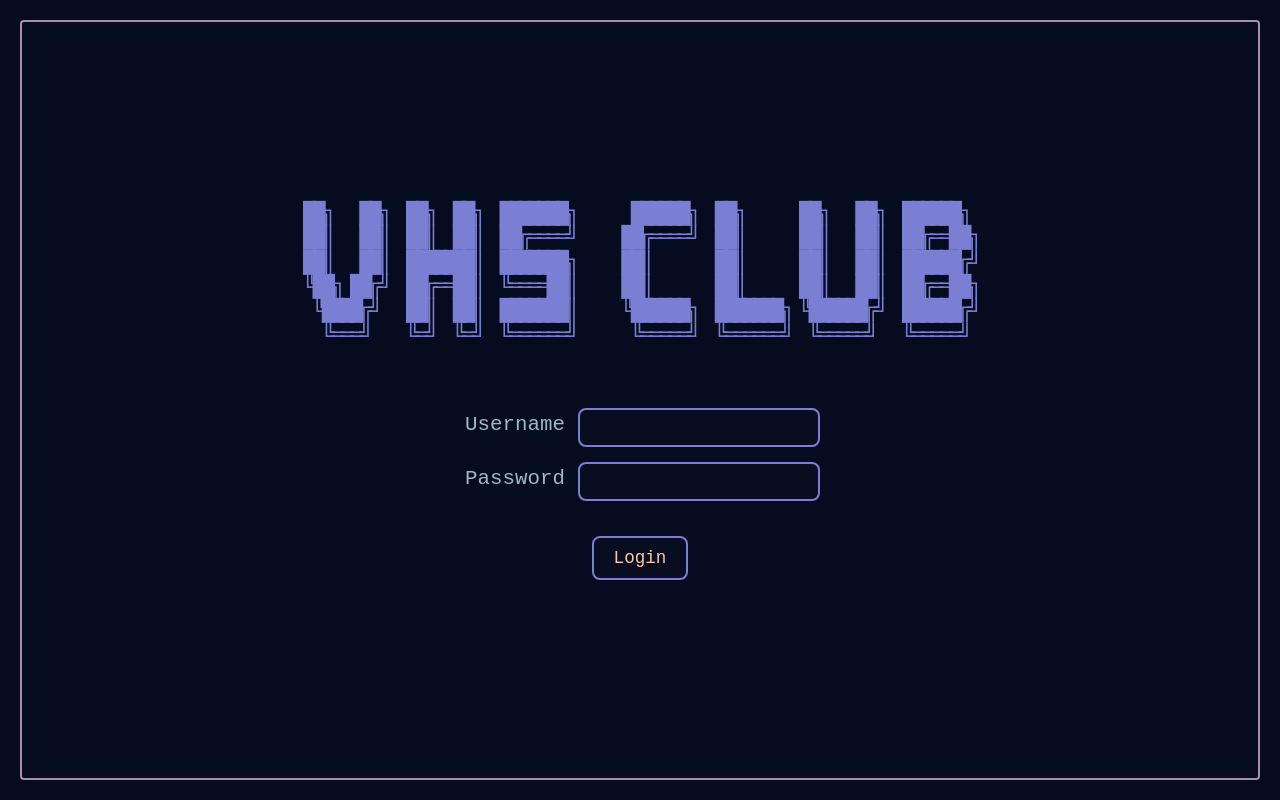
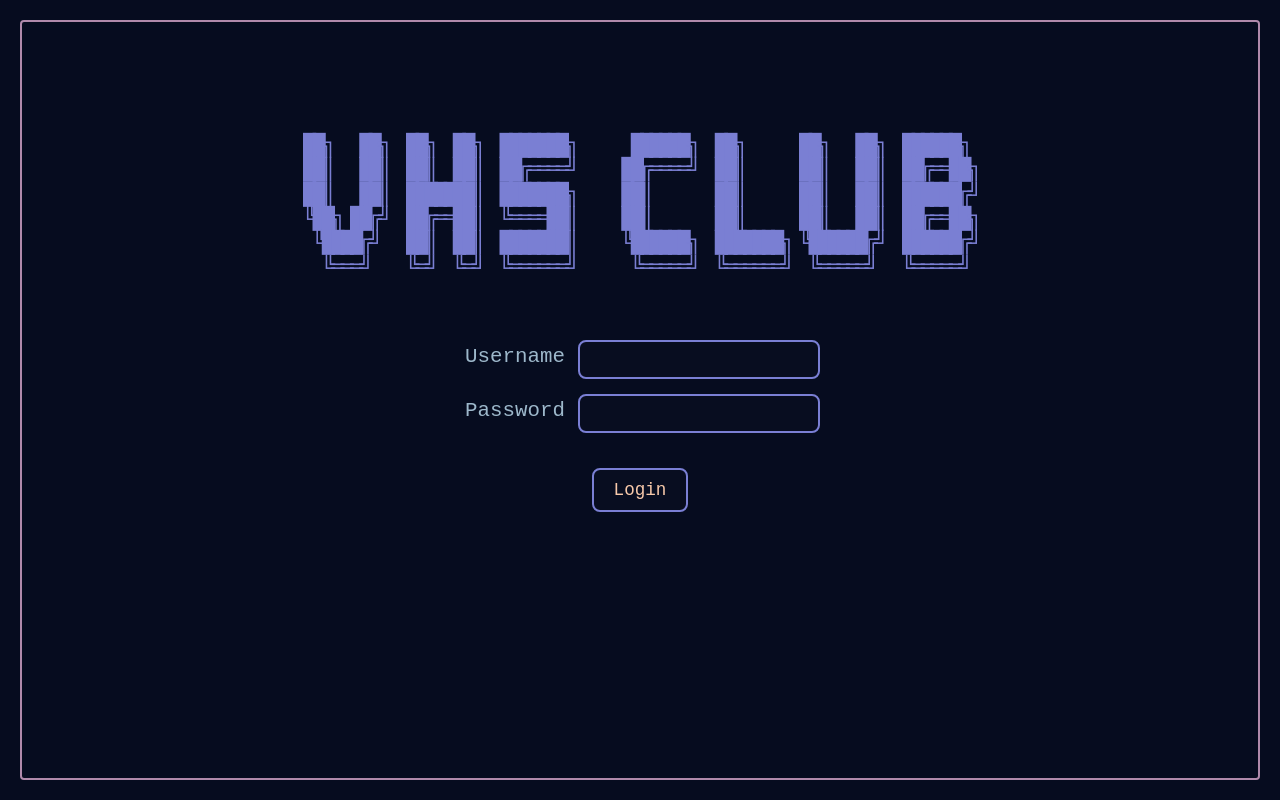
Before and after one commit to rigofekete/vhs-club-mvc, a React (Vite) app in the folder react-app/: page /login in a window 1280 px wide. Built offline with nearby package versions, Linux system fonts and the light colour scheme.

Commit message:
Scope global styles to resets only, remove layout rules that conflicted with Dashboard

```diff
--- a/react-app/src/index.css
+++ b/react-app/src/index.css
@@ -1,8 +1,5 @@
 :root {
   font-family: 'Courier New';
-  /*   font-family: system-ui, Avenir, Helvetica, Arial, sans-serif; */
-  /*   line-height: 1.5; */
-  /*   font-weight: 400; */
 }
 
 input,
@@ -12,8 +9,7 @@ button {
 
 body {
   margin: 0;
-  display: flex;
-  place-items: center;
   min-width: 320px;
   min-height: 100vh;
+  background-color: #060C1F;
 }
```
